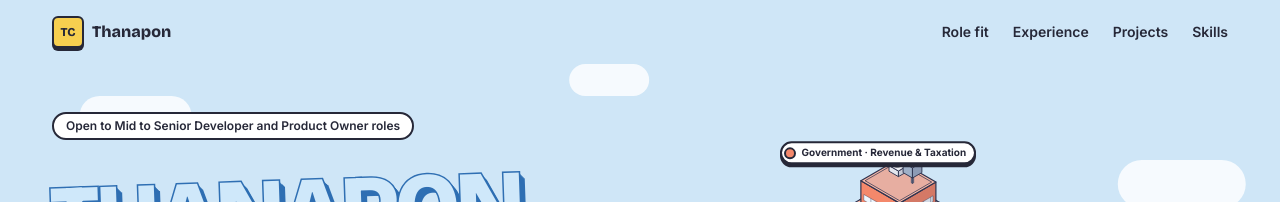
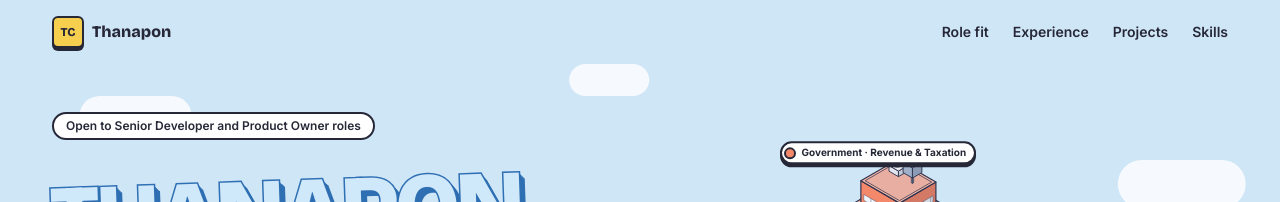
Before and after one commit to ThanaponChanlaor/portfolio-website, a React (Create React App) app: page / in a window 1280 px wide. Shown: the top 202 px of the page. Built offline with nearby package versions, Linux system fonts and the light colour scheme.

Commit message:
[implement] : update applyingFor

```diff
--- a/src/data/profile.ts
+++ b/src/data/profile.ts
@@ -4,7 +4,7 @@ export const profile: Profile = {
   initials: 'TC',
   firstName: 'Thanapon',
   lastName: 'Chanla-or',
-  applyingFor: 'Open to Mid to Senior Developer and Product Owner roles',
+  applyingFor: 'Open to Senior Developer and Product Owner roles',
   intro:
     'Tech Lead and Software Developer with 3+ years building web platforms for government, healthcare and financial clients, from presale through go-live. I develop with React.js, TypeScript and CMS platforms, review code and guide developers, and step into Product Owner and BA roles when projects need it, often on at-risk projects, renegotiating scope and bringing them back to a positive margin.',
   location: 'Nong Chok, Bangkok',
```
